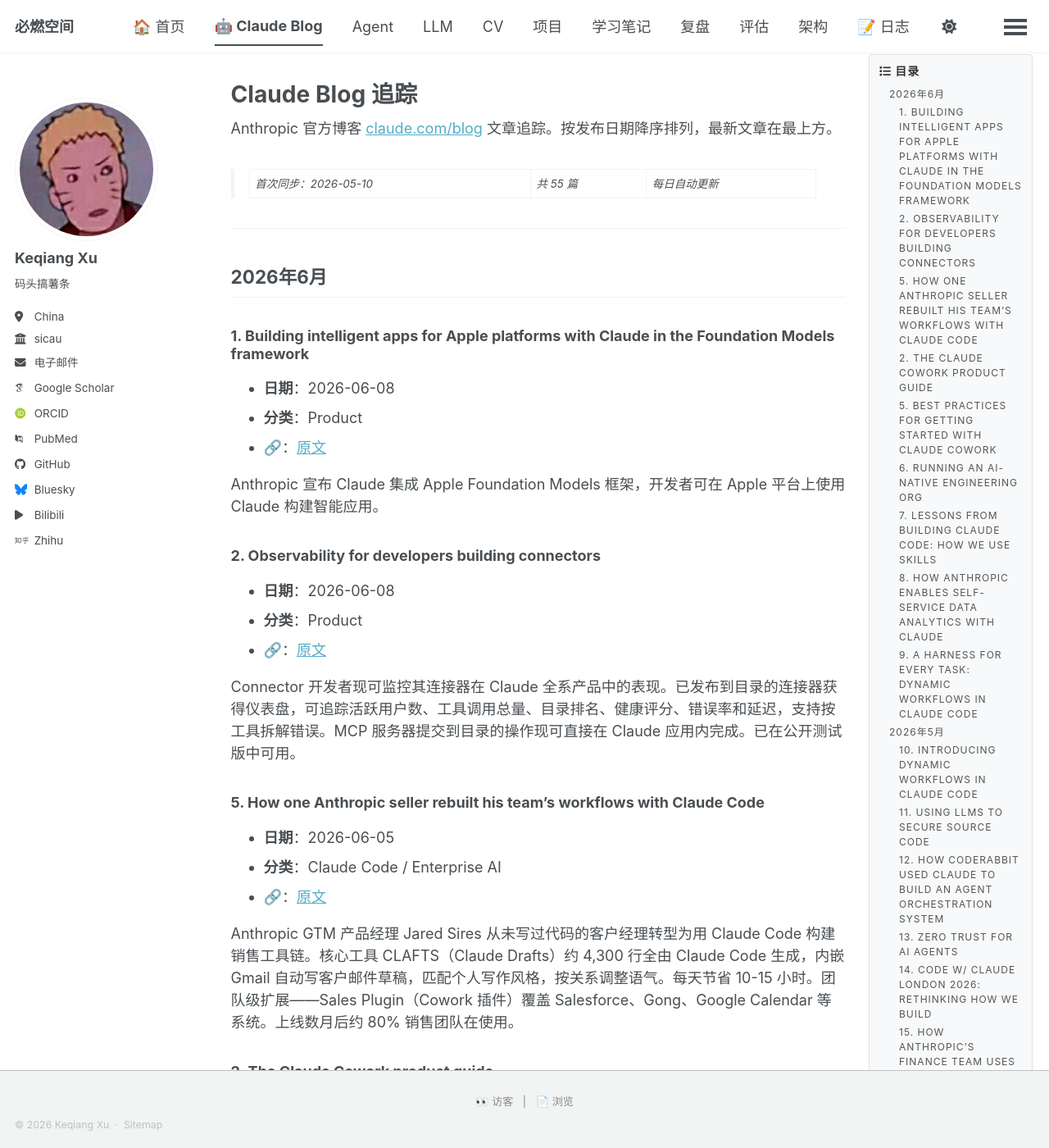
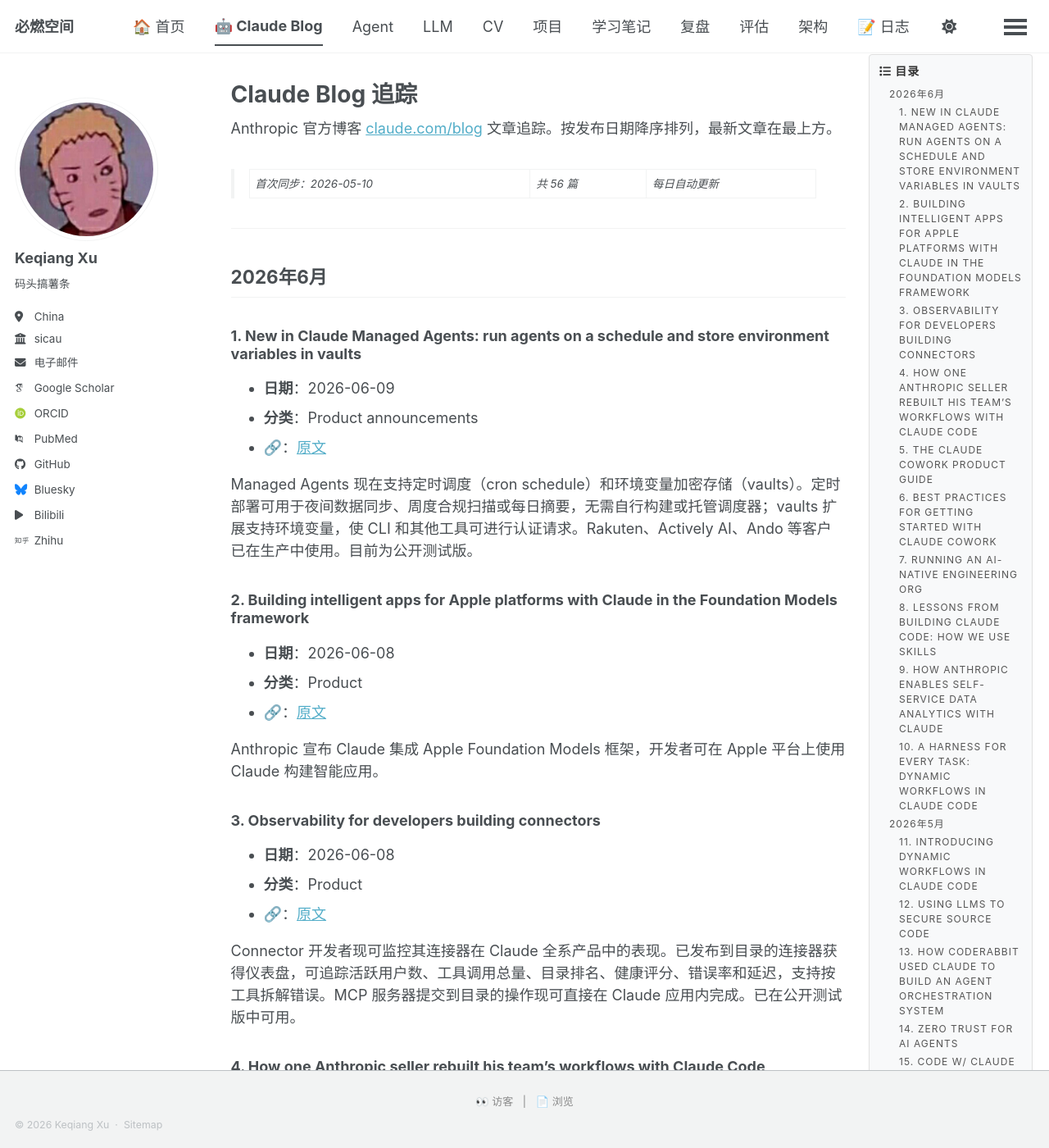
Before and after one commit to Qnh233/Qnh233.github.io, a Jekyll site: the page built from _pages/claude-blog.md, in a window 1280 px wide and 1400 px high. Shown: the whole window at 82% size. Built offline with Jekyll 4.4.1, drawn with Linux system fonts in a browser that asks for light colours; some web fonts are replaced; a script bundle is joined from its source files by our own code; library files that are not in the unit come from our copies; comment, search, counter and statistics services are not loaded; some of the changed text lies outside the part shown.

Commit message:
feat: sync 1 new Claude Blog article (2026-06-09)

```diff
--- a/_pages/claude-blog.md
+++ b/_pages/claude-blog.md
@@ -9,69 +9,76 @@
 
 Anthropic 官方博客 [claude.com/blog](https://claude.com/blog) 文章追踪。按发布日期降序排列，最新文章在最上方。
 
-> 首次同步：2026-05-10 | 共 55 篇 | 每日自动更新
+> 首次同步：2026-05-10 | 共 56 篇 | 每日自动更新
 
 ---
 
 ## 2026年6月
 
-### 1. Building intelligent apps for Apple platforms with Claude in the Foundation Models framework
+### 1. New in Claude Managed Agents: run agents on a schedule and store environment variables in vaults
+- **日期**：2026-06-09
+- **分类**：Product announcements
+- **🔗**：[原文](https://claude.com/blog/whats-new-in-claude-managed-agents)
+
+Managed Agents 现在支持定时调度（cron schedule）和环境变量加密存储（vaults）。定时部署可用于夜间数据同步、周度合规扫描或每日摘要，无需自行构建或托管调度器；vaults 扩展支持环境变量，使 CLI 和其他工具可进行认证请求。Rakuten、Actively AI、Ando 等客户已在生产中使用。目前为公开测试版。
+
+### 2. Building intelligent apps for Apple platforms with Claude in the Foundation Models framework
 - **日期**：2026-06-08
 - **分类**：Product
 - **🔗**：[原文](https://claude.com/blog)
 
 Anthropic 宣布 Claude 集成 Apple Foundation Models 框架，开发者可在 Apple 平台上使用 Claude 构建智能应用。
 
-### 2. Observability for developers building connectors
+### 3. Observability for developers building connectors
 - **日期**：2026-06-08
 - **分类**：Product
 - **🔗**：[原文](https://claude.com/blog/observability-for-developers-building-connectors)
 
 Connector 开发者现可监控其连接器在 Claude 全系产品中的表现。已发布到目录的连接器获得仪表盘，可追踪活跃用户数、工具调用总量、目录排名、健康评分、错误率和延迟，支持按工具拆解错误。MCP 服务器提交到目录的操作现可直接在 Claude 应用内完成。已在公开测试版中可用。
 
-### 5. How one Anthropic seller rebuilt his team's workflows with Claude Code
+### 4. How one Anthropic seller rebuilt his team's workflows with Claude Code
 - **日期**：2026-06-05
 - **分类**：Claude Code / Enterprise AI
 - **🔗**：[原文](https://claude.com/blog/how-anthropic-uses-claude-gtm-engineering)
 
 Anthropic GTM 产品经理 Jared Sires 从未写过代码的客户经理转型为用 Claude Code 构建销售工具链。核心工具 CLAFTS（Claude Drafts）约 4,300 行全由 Claude Code 生成，内嵌 Gmail 自动写客户邮件草稿，匹配个人写作风格，按关系调整语气。每天节省 10-15 小时。团队级扩展——Sales Plugin（Cowork 插件）覆盖 Salesforce、Gong、Google Calendar 等系统。上线数月后约 80% 销售团队在使用。
 
-### 2. The Claude Cowork product guide
+### 5. The Claude Cowork product guide
 - **日期**：2026-06-05
 - **分类**：Enterprise AI
 - **🔗**：[原文](https://claude.com/blog/the-claude-cowork-product-guide)
 
 Anthropic 发布 Claude Cowork 产品指南（可下载 PDF）。Claude Cowork 定位为知识工作代理——能读写本地文件、跨 Slack 和 Google Drive 执行多步骤任务、产出实际交付物。差异化在于"你描述目标和期望产出，Claude 规划步骤并执行"。
 
-### 5. Best practices for getting started with Claude Cowork
+### 6. Best practices for getting started with Claude Cowork
 - **日期**：2026-06-03
 - **分类**：Enterprise AI
 - **🔗**：[原文](https://claude.com/blog/best-practices-for-getting-started-with-claude-cowork)
 
 Anthropic 增长营销经理撰写的 Claude Cowork 实战指南（90% 工作已在 Cowork 完成）。Chat/Cowork/Code 区分框架：Chat 适合问答头脑风暴，Cowork 适合产生可交付成果（多步骤/多文件/多应用委托性任务），Code 是开发者构建空间。Cowork 任务的五特征：多输入、有输出产物、会重复执行、知道"好"长什么样、中间步骤无聊。
 
-### 6. Running an AI-native engineering org
+### 7. Running an AI-native engineering org
 - **日期**：2026-06-03
 - **分类**：Claude Code
 - **🔗**：[原文](https://claude.com/blog/running-an-ai-native-engineering-org)
 
 Claude Code 团队工程负责人撰写。核心论点：写代码/测试/重构已不再是瓶颈——验证、代码审查和安全取代它们。四个被重写的规范：JIT 规划替代六个月路线图、先问 Claude 再问人、Claude 处理风格/bug/测试代码审查、角色模糊化。三大铁律：全员吃狗粮、组织扁平、废弃无效流程。
 
-### 7. Lessons from building Claude Code: How we use skills
+### 8. Lessons from building Claude Code: How we use skills
 - **日期**：2026-06-03
 - **分类**：Claude Code
 - **🔗**：[原文](https://claude.com/blog/lessons-from-building-claude-code-how-we-use-skills)
 
 Claude Code 团队梳理内部 Skills 体系，归纳为九大类别：库/API 参考、产品验证、数据获取与分析、业务流程与团队自动化、代码脚手架与模板、代码质量与审查、CI/CD 与部署、运维 Runbook、基础设施运维。Skill 构建三技巧：不要重复常识、Gotchas 部分信号密度最高、好 Skill 干净落入一个类别。
 
-### 8. How Anthropic enables self-service data analytics with Claude
+### 9. How Anthropic enables self-service data analytics with Claude
 - **日期**：2026-06-03
 - **分类**：Enterprise AI
 - **🔗**：[原文](https://claude.com/blog/how-anthropic-enables-self-service-data-analytics-with-claude)
 
 Anthropic 内部 95% 商业分析查询已由 Claude 自动化。核心论点：分析准确率是上下文和验证问题，不是代码生成问题。三大失败模式：概念→实体歧义、数据陈旧、检索失败。智能数据分析栈：数据基础层（canonical 单一真相源数据集）→ 维护验证层（持续维护防腐化）→ Skills 层（确保 agent 找到正确答案）。
 
-### 9. A harness for every task: dynamic workflows in Claude Code
+### 10. A harness for every task: dynamic workflows in Claude Code
 - **日期**：2026-06-02
 - **分类**：Claude Code
 - **🔗**：[原文](https://claude.com/blog/a-harness-for-every-task-dynamic-workflows-in-claude-code)
@@ -410,4 +417,4 @@
 
 ---
 
-*最后更新：2026-06-09 · 共 55 篇文章*
+*最后更新：2026-06-10 · 共 56 篇文章*
```
Also changed, not shown: other parts of _pages/claude-blog.md (+24 -24 lines).
